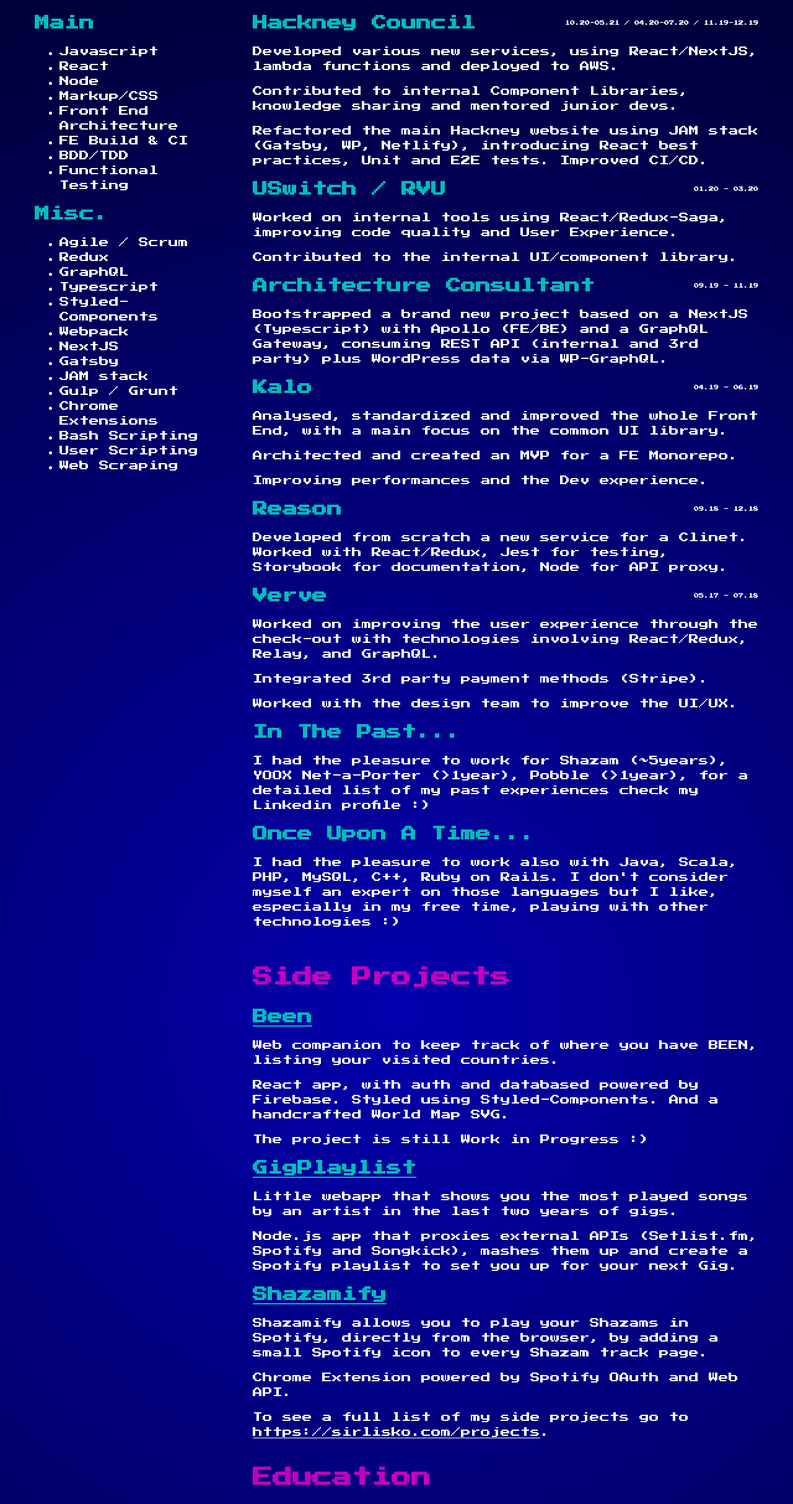
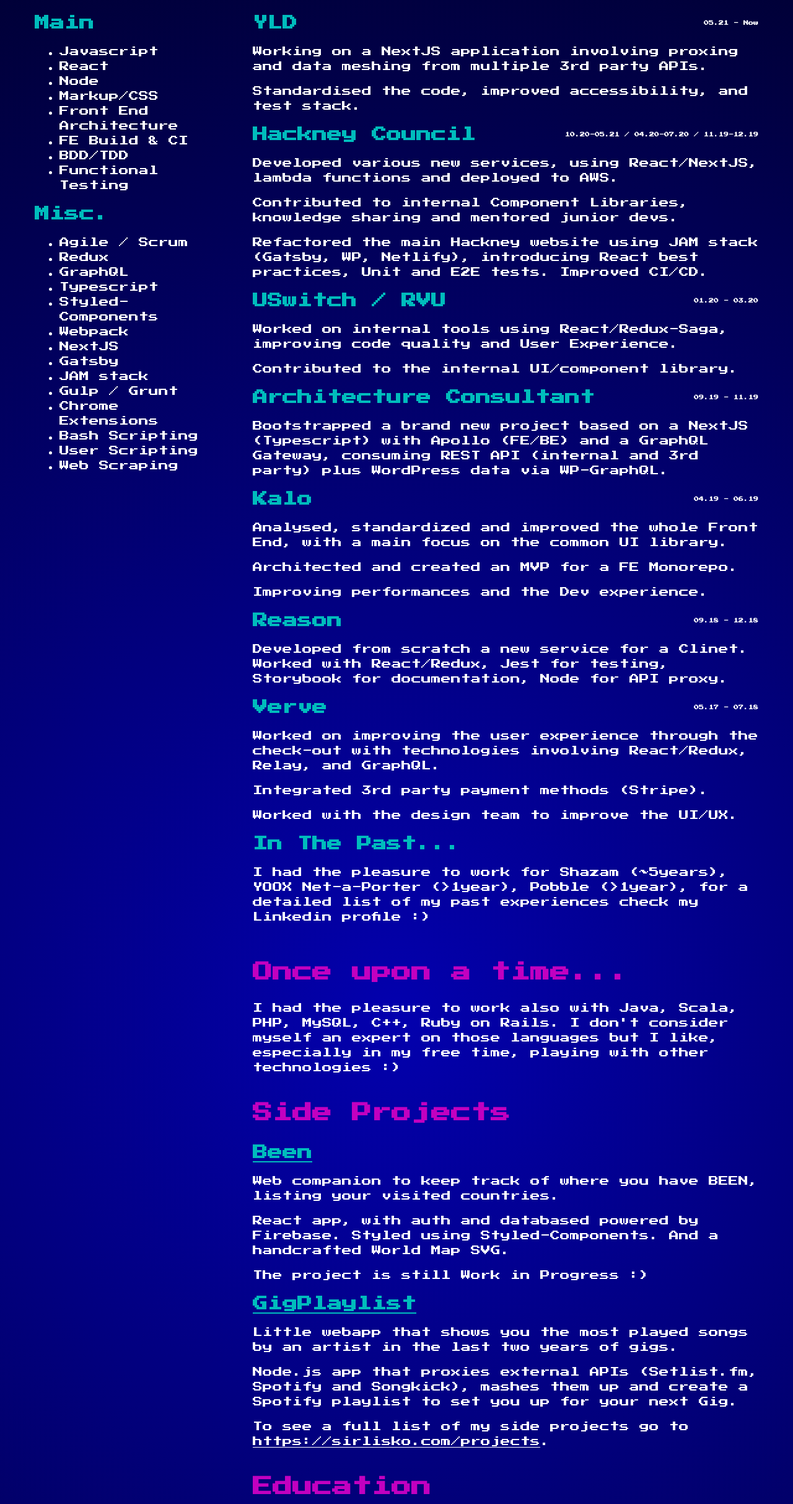
Before and after one commit to sirLisko/sirlisko.com, a Gatsby site: page /resume in a window 1280 px wide. Shown: the part 316-2742 px from the top of the page at 62% size. Built offline with nearby package versions, Linux system fonts and the light colour scheme; Gatsby itself is replaced by a stand-in of ours.

Commit message:
chore: updated cv (#24)

```diff
--- a/data/projects.ts
+++ b/data/projects.ts
@@ -56,10 +56,11 @@
     tech: ["Next.js", "3rd party APIs", "Spotify Auth", "Vercel CI/CD"],
   },
   {
-    title: "Shazamify (a.k.a. Zamify)",
+    title: "Shazamify (a.k.a. Zamify) - deprecated",
     description: [
       "Shazamify allows you to play your Shazams in Spotify, directly from the browser, by adding a small Spotify icon to every Shazam track page.",
       "Chrome Extension powered by Spotify OAuth and Web API.",
+      "Unfortunately, it has been deprecated as google keep suspending it for copyright infrangement -.-",
     ],
     logo: "https://sirlisko.com/blog/content/images/2015/04/icon.png",
     links: {
--- a/data/resume.ts
+++ b/data/resume.ts
@@ -30,6 +30,14 @@
     ],
   },
   experiences: [
+    {
+      where: "YLD",
+      when: "05.21 - now",
+      blurp: [
+        "Working on a NextJS application involving proxing and data meshing from multiple 3rd party APIs.",
+        "Standardised the code, improved accessibility, and test stack.",
+      ],
+    },
     {
       where: "Hackney Council",
       when: "10.20-05.21 / 04.20-07.20 / 11.19-12.19",
@@ -86,12 +94,6 @@
         "I had the pleasure to work for Shazam (~5years), YOOX Net-a-Porter (>1year), Pobble (>1year), for a detailed list of my past experiences check my Linkedin profile :)",
       ],
     },
-    {
-      where: "Once upon a time...",
-      blurp: [
-        "I had the pleasure to work also with Java, Scala, PHP, MySQL, C++, Ruby on Rails. I don't consider myself an expert on those languages but I like, especially in my free time, playing with other technologies :)",
-      ],
-    },
   ],
   projects: [
     {
@@ -111,14 +113,6 @@
         "Node.js app that proxies external APIs (Setlist.fm, Spotify and Songkick), mashes them up and create a Spotify playlist to set you up for your next Gig.",
       ],
     },
-    {
-      name: "Shazamify",
-      url: "https://chrome.google.com/webstore/detail/zamify/foilfgbdcipbajipeodmjjnkflkfocin",
-      blurp: [
-        "Shazamify allows you to play your Shazams in Spotify, directly from the browser, by adding a small Spotify icon to every Shazam track page.",
-        "Chrome Extension powered by Spotify OAuth and Web API.",
-      ],
-    },
   ],
 };
 
--- a/package.json
+++ b/package.json
@@ -42,7 +42,8 @@
     "lodash.debounce": "^4.0.8",
     "react": "^18.2.0",
     "react-dom": "^18.2.0",
-    "react-helmet": "^6.1.0"
+    "react-helmet": "^6.1.0",
+    "sass": "^1.63.6"
   },
   "devDependencies": {
     "@testing-library/jest-dom": "^5.16.5",
--- a/src/pages/resume.tsx
+++ b/src/pages/resume.tsx
@@ -38,6 +38,12 @@
       <div className="wrapper">
         <Skills skills={resume.skills} />
         <Experiences experiences={resume.experiences} />
+        <article className="section ouat">
+          <h1>Once upon a time...</h1>I had the pleasure to work also with Java,
+          Scala, PHP, MySQL, C++, Ruby on Rails. I don&#39;t consider myself an
+          expert on those languages but I like, especially in my free time,
+          playing with other technologies :)
+        </article>
         <Projects projects={resume.projects} />
         <Education />
         <Extras />
--- a/src/styles/resume.scss
+++ b/src/styles/resume.scss
@@ -157,7 +157,7 @@
       text-decoration: none;
     }
 
-    & .projects {
+    & .ouat {
       padding-top: 34px;
     }
   }
```
Also changed, not shown: 4 other files.
